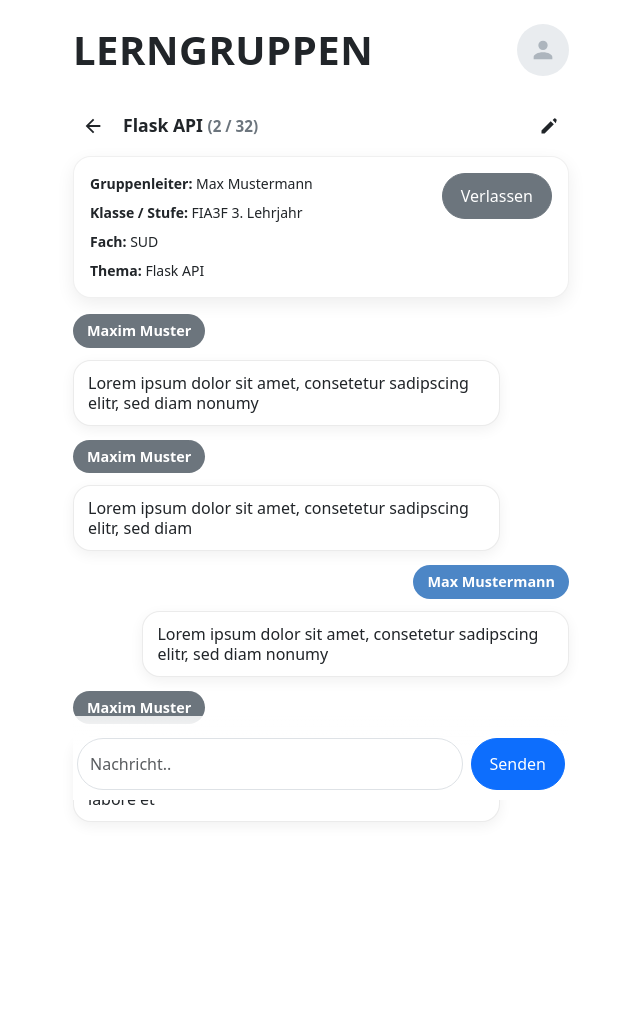
After one commit to FIA-GSO/osp-code-repository-gruppe-1-1, a Flask app: template templates/group_overview.html in a window 1280 px wide. The commit adds this page. Shown: the whole page, without its empty margins (319-959 px from the left). Run offline with Flask 3, Linux system fonts and the light colour scheme; the template is opened without the code that fills it, so the values that code supplies are empty; some libraries are stand-ins or nearby versions.

Commit message:
added group page

```diff
--- a/main.py
+++ b/main.py
@@ -31,6 +31,36 @@ def handle_csrf_error(e):
 def index():
     groups = GroupModel.query.filter_by(is_active=True).order_by(GroupModel.created.desc()).all()
     return render_template("index.html", groups=groups)
+
+
+@app.route("/groups/<int:group_id>", methods=["GET"])
+def group_overview(group_id):
+    # Gruppe laden
+    group = GroupModel.query.get(group_id)
+
+    if not group or not group.is_active:
+        flash("Gruppe nicht gefunden.", "danger")
+        return redirect(url_for("index"))
+
+    # --- Platzhalter / vorbereitete Werte ---
+    # Später: echte Member-Tabelle
+    member_count = 2        # TODO: dynamisch
+    group_limit = 32
+
+    # Später: Owner aus Account-Tabelle laden
+    owner_name = "Max Mustermann"
+
+    # Anzeige zusammenbauen
+    class_grade = f"{group.klasse or '-'} / {group.grade or '-'}"
+
+    return render_template(
+        "group_overview.html",
+        group=group,
+        member_count=member_count,
+        group_limit=group_limit,
+        owner_name=owner_name,
+        class_grade=class_grade,
+    )
 
 
 @app.route("/groups/<int:group_id>/join", methods=["POST"])
--- /dev/null
+++ b/static/css/group_overview.css
@@ -0,0 +1,119 @@
+  :root{
+    --app-max: 520px;
+    --pill-radius: 999px;
+  }
+
+  /* Container wie dein UI */
+  .app-shell{ max-width: var(--app-max); }
+
+  /* Header */
+  .app-title{
+    font-weight: 800;
+    letter-spacing: .5px;
+  }
+
+  /* Avatar */
+  .avatar-btn{
+    width: 44px; height: 44px;
+    background:#E9ECEF;
+  }
+
+  /* Subheader row (Back + title + edit) */
+  .subbar{
+    display:flex;
+    align-items:center;
+    gap:10px;
+    padding: 6px 0 10px;
+  }
+  .subbar-title{
+    font-weight: 700;
+    font-size: 1.1rem;
+    line-height: 1.1;
+    margin: 0;
+  }
+  .subbar-meta{
+    color:#6C757D;
+    font-weight:600;
+    margin: 0;
+    font-size:.95rem;
+  }
+  .icon-btn{
+    width: 40px; height: 40px;
+    border-radius: var(--pill-radius);
+    border: 0;
+    background: transparent;
+    display:flex; align-items:center; justify-content:center;
+  }
+  .icon-btn:hover{ background:#F1F3F5; }
+
+  /* Info card */
+  .info-card{
+    border-radius: 18px;
+    background:#FFFFFF;
+    box-shadow: 0 6px 18px rgba(0,0,0,.07);
+    border: 1px solid rgba(0,0,0,.06);
+  }
+  .leave-btn{
+    border-radius: var(--pill-radius);
+    padding: 10px 18px;
+  }
+
+  /* Chat layout */
+  .chat-area{
+    padding-bottom: 92px; /* Platz für composer */
+  }
+
+  .name-pill{
+    display:inline-block;
+    border-radius: var(--pill-radius);
+    padding: 6px 14px;
+    font-weight: 700;
+    font-size: .9rem;
+    margin-bottom: 6px;
+  }
+  .name-pill.left{ background:#6C757D; color:#fff; }
+  .name-pill.right{ background:#4C86C6; color:#fff; }
+
+  .bubble{
+    display:inline-block;
+    max-width: 86%;
+    border-radius: 18px;
+    padding: 12px 14px;
+    background:#fff;
+    border: 1px solid rgba(0,0,0,.08);
+    box-shadow: 0 4px 14px rgba(0,0,0,.06);
+    line-height: 1.25;
+  }
+
+  .msg-row{
+    display:flex;
+    flex-direction:column;
+    gap:6px;
+    margin: 14px 0;
+  }
+  .msg-row.left{ align-items:flex-start; }
+  .msg-row.right{ align-items:flex-end; }
+
+  /* Composer (bottom input) */
+  .composer{
+    position: sticky;
+    bottom: 0;
+    background: linear-gradient(to top, #fff 65%, rgba(255,255,255,.85));
+    padding: 14px 0 10px;
+  }
+
+  .composer .form-control{
+    border-radius: var(--pill-radius);
+    height: 52px;
+  }
+  .composer .btn{
+    border-radius: var(--pill-radius);
+    height: 52px;
+    padding: 0 18px;
+  }
+
+  /* Kleine Divider-Optik wie im Mock */
+  .soft-divider{
+    height: 1px;
+    background: rgba(0,0,0,.06);
+  }
--- /dev/null
+++ b/templates/group_overview.html
@@ -0,0 +1,154 @@
+<!DOCTYPE html>
+<html lang="en">
+<head>
+    <meta charset="UTF-8">
+    <meta name="viewport" content="width=device-width, initial-scale=1">
+    <link rel="stylesheet" href="{{ url_for('static', filename='css/bootstrap.min.css') }}">
+    <link rel="stylesheet" href="{{ url_for('static', filename='css/style.css') }}">
+    <link rel="stylesheet" href="{{ url_for('static', filename='css/group_overview.css') }}">
+    <link type="image/png" sizes="16x16" rel="icon" href="{{ url_for('static', filename='img/icons8-buch-ios-17-outlined-16.png') }}">
+    <link type="image/png" sizes="32x32" rel="icon" href="{{ url_for('static', filename='img/icons8-buch-ios-17-outlined-32.png') }}">
+    <script src="{{ url_for('static', filename='js/bootstrap.bundle.min.js') }}"></script>
+
+    <title>Lerngruppen-Tool</title>
+</head>
+<body>
+<header class="container py-4" style="max-width: 520px;">
+  <div class="d-flex align-items-center justify-content-between">
+    <h1 class="m-0 fw-bold text-uppercase" style="letter-spacing:.5px;">LERNGRUPPEN</h1>
+
+    <nav aria-label="Profilmenü">
+      <div class="dropdown">
+        <button
+          class="btn p-0 border-0 bg-transparent"
+          type="button"
+          data-bs-toggle="dropdown"
+          aria-expanded="false"
+          aria-label="Profilmenü öffnen"
+        >
+          <span class="rounded-circle d-flex align-items-center justify-content-center"
+                style="width:52px;height:52px;background:#E9ECEF;">
+            <!-- Platzhalter-Icon -->
+            <svg width="28" height="28" viewBox="0 0 24 24" fill="#ADB5BD" aria-hidden="true">
+              <path d="M12 12a4 4 0 1 0-4-4 4 4 0 0 0 4 4Zm0 2c-4.42 0-8 2-8 4v2h16v-2c0-2-3.58-4-8-4Z"/>
+            </svg>
+          </span>
+        </button>
+
+        <ul class="dropdown-menu dropdown-menu-end shadow-sm">
+          <li><a class="dropdown-item" href="{{ url_for('logout') }}">Logout</a></li>
+        </ul>
+      </div>
+    </nav>
+  </div>
+</header>
+
+<main class="container app-shell">
+  <!-- Subbar: Back + Group title + Edit -->
+  <section class="subbar" aria-label="Gruppen-Kopfzeile">
+    <a class="icon-btn" href="{{ url_for('index') }}" aria-label="Zurück">
+      <!-- back arrow -->
+      <svg width="22" height="22" viewBox="0 0 24 24" fill="#212529" aria-hidden="true">
+        <path d="M20 11H7.83l5.58-5.59L12 4l-8 8 8 8 1.41-1.41L7.83 13H20v-2z"/>
+      </svg>
+    </a>
+
+    <div class="flex-grow-1">
+      <p class="subbar-title">
+        {{ group.name if group else "Flask API" }}
+        <span class="subbar-meta">({{ member_count if member_count is defined else 2 }} / {{ group_limit if group_limit is defined else 32 }})</span>
+      </p>
+    </div>
+
+    <!-- Edit (öffnet dein Edit-Modal oder führt zu Edit) -->
+    <button class="icon-btn" type="button"
+            data-bs-toggle="modal"
+            data-bs-target="#editGroupModal"
+            aria-label="Gruppe bearbeiten">
+      <svg width="20" height="20" viewBox="0 0 24 24" fill="#212529" aria-hidden="true">
+        <path d="M3 17.25V21h3.75L17.81 9.94l-3.75-3.75L3 17.25zm18-11.5a1.003 1.003 0 0 0 0-1.42l-1.34-1.34a1.003 1.003 0 0 0-1.42 0l-1.83 1.83 3.75 3.75L21 5.75z"/>
+      </svg>
+    </button>
+  </section>
+
+  <!-- Info Card -->
+  <section class="info-card p-3 mb-3" aria-label="Gruppeninformationen">
+    <div class="d-flex align-items-start justify-content-between gap-3">
+      <div class="small">
+        <div class="mb-2"><strong>Gruppenleiter:</strong> {{ owner_name if owner_name is defined else "Max Mustermann" }}</div>
+        <div class="mb-2"><strong>Klasse / Stufe:</strong> {{ class_grade if class_grade is defined else "FIA3F 3. Lehrjahr" }}</div>
+        <div class="mb-2"><strong>Fach:</strong> {{ group.subject if group else "SUD" }}</div>
+        <div><strong>Thema:</strong> {{ group.topic if group else "Flask API" }}</div>
+      </div>
+        <!--ACTION  url_for('leave_group', group_id=group.id) if group else '#'  -->
+      <form method="post" action="" class="m-0">
+        <input type="hidden" name="csrf_token" value="{{ csrf_token() }}">
+        <button type="submit" class="btn btn-secondary leave-btn">Verlassen</button>
+      </form>
+    </div>
+  </section>
+
+  <!-- Chat -->
+  <section class="chat-area" aria-label="Chat">
+    <!-- Beispiel-Nachrichten (ersetzen durch Loop) -->
+    <article class="msg-row left">
+      <span class="name-pill left">Maxim Muster</span>
+      <div class="bubble">
+        Lorem ipsum dolor sit amet, consetetur sadipscing elitr, sed diam nonumy
+      </div>
+    </article>
+
+    <article class="msg-row left">
+      <span class="name-pill left">Maxim Muster</span>
+      <div class="bubble">
+        Lorem ipsum dolor sit amet, consetetur sadipscing elitr, sed diam
+      </div>
+    </article>
+
+    <article class="msg-row right">
+      <span class="name-pill right">Max Mustermann</span>
+      <div class="bubble">
+        Lorem ipsum dolor sit amet, consetetur sadipscing elitr, sed diam nonumy
+      </div>
+    </article>
+
+    <article class="msg-row left">
+      <span class="name-pill left">Maxim Muster</span>
+      <div class="bubble">
+        Lorem ipsum dolor sit amet, consetetur sadipscing elitr, sed diam nonumy
+        eirmod tempor invidunt ut labore et
+      </div>
+    </article>
+
+    {# Später so:
+    {% for msg in messages %}
+      <article class="msg-row {{ 'right' if msg.sender_id == current_user.id else 'left' }}">
+        <span class="name-pill {{ 'right' if msg.sender_id == current_user.id else 'left' }}">{{ msg.sender_name }}</span>
+        <div class="bubble">{{ msg.text }}</div>
+      </article>
+    {% endfor %}
+    #}
+  </section>
+
+  <!-- Composer -->
+  <section class="composer" aria-label="Nachricht schreiben">
+    <!--  url_for('send_message', group_id=group.id) if group else '#'   -->
+    <form method="post" action="" class="row g-2 align-items-center m-0">
+      <input type="hidden" name="csrf_token" value="{{ csrf_token() }}">
+
+      <div class="col">
+        <label for="message" class="visually-hidden">Nachricht</label>
+        <input id="message" name="message" type="text"
+               class="form-control"
+               placeholder="Nachricht.."
+               autocomplete="off">
+      </div>
+
+      <div class="col-auto">
+        <button type="submit" class="btn btn-primary">Senden</button>
+      </div>
+    </form>
+  </section>
+</main>
+</body>
+</html>
--- a/templates/index.html
+++ b/templates/index.html
@@ -120,7 +120,7 @@
 
               <div class="d-flex justify-content-end">
                 <a class="open btn btn-first rounded-pill px-4"
-                   href="">
+                   href="{{ url_for('group_overview', group_id=1) }}">
                   Öffnen
                 </a>
               </div>
```
Also changed, not shown: templates/group.html (deleted, +0 -11 lines).
